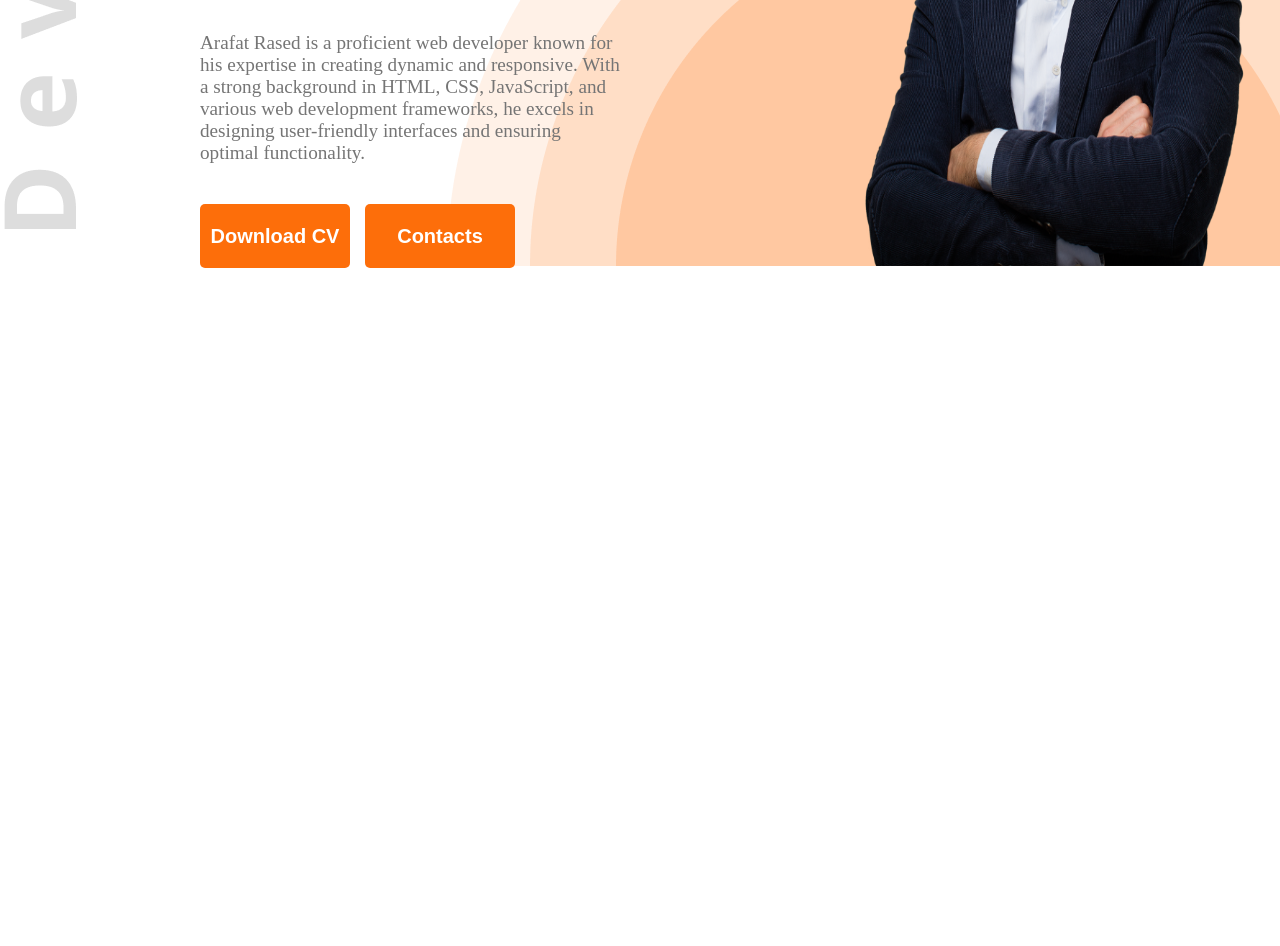
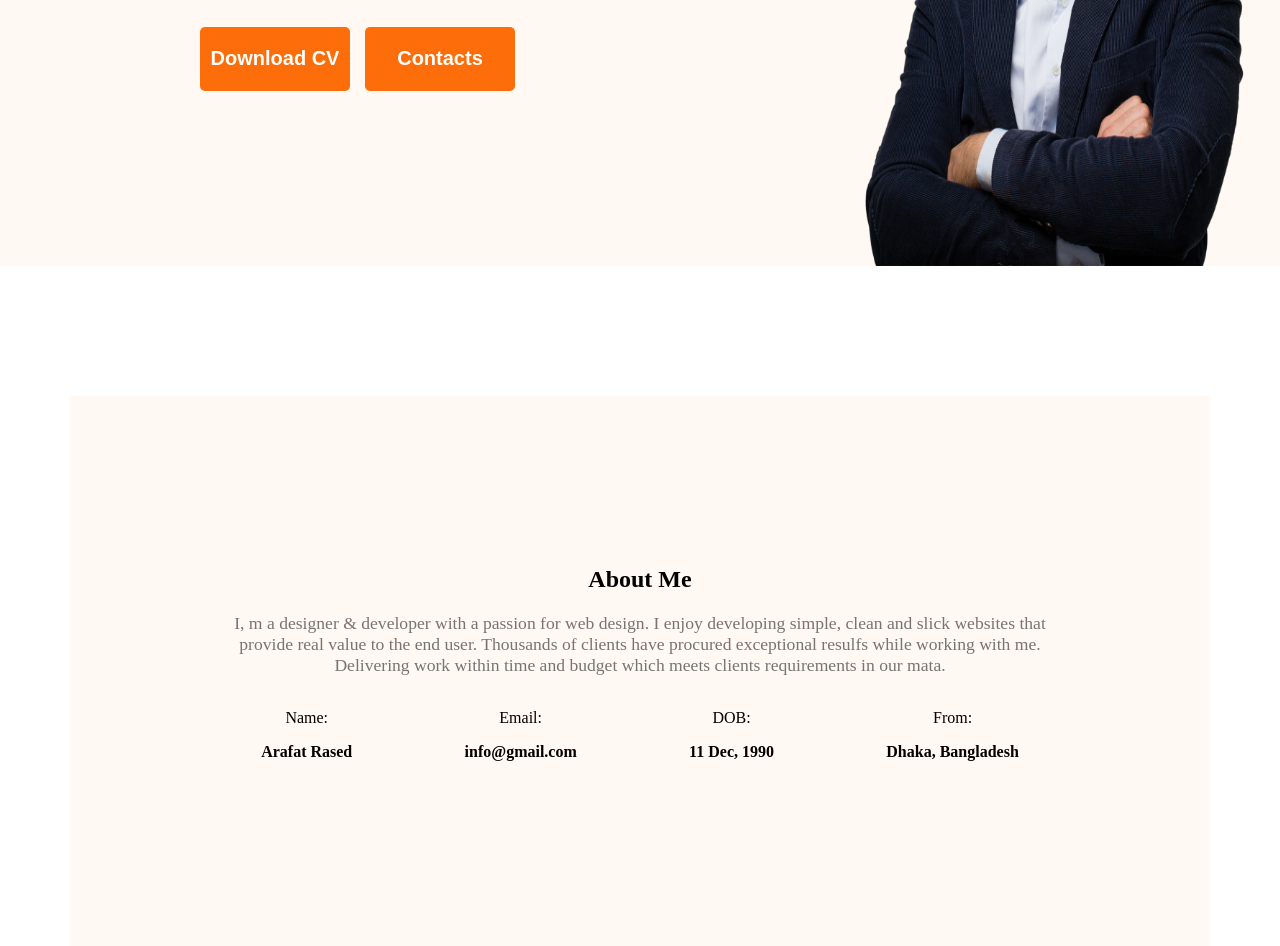
Before and after one commit to arafatrased/personal-portfolio-website, a plain HTML site: page index.html in a window 1280 px wide. Shown: the part 534-1480 px from the top of the page. Before the commit the page ends 804 px from the top, so only its background shows below. Drawn offline with Linux system fonts and the light colour scheme.

Commit message:
aboutme done

```diff
--- a/index.html
+++ b/index.html
@@ -33,6 +33,30 @@
         </div>
     </header>
     <main>
+        <section class="about secondary-bg">
+            <h2>About Me</h2>
+            <p class="section-description">I, m a designer & developer with a passion for web design. I enjoy developing simple, clean and slick websites that provide real value to the end user. Thousands of clients have procured exceptional resulfs while working with me. Delivering work within time and budget which meets clients requirements in our mata.</p>
+            <div class="about-items">
+                <div class="about-item">
+                    <p class="item-title">Name:</p>
+                    <p class="item-description">Arafat Rased</p>
+                </div>
+                <div class="about-item">
+                    <p class="item-title">Email:</p>
+                    <p class="item-description">info@gmail.com</p>
+                </div>
+                <div class="about-item">
+                    <p class="item-title">DOB:</p>
+                    <p class="item-description">11 Dec, 1990</p>
+                </div>
+                <div class="about-item">
+                    <p class="item-title">From:</p>
+                    <p class="item-description">Dhaka, Bangladesh</p>
+                </div>
+
+            </div>
+
+        </section>
 
     </main>
     <footer>
--- a/styles/portfolio.css
+++ b/styles/portfolio.css
@@ -32,15 +32,26 @@ body{
     border: none;
 
 }
-
+.section-title{
+    font-weight: bold;
+    font-size: 2.1em;
+}
+.section-description{
+    font-size: 1.1em;
+    color: #757575;
+}
+.secondary-bg{
+    background: rgb(255, 248, 243);
+}
 /* Header */
 
 .header{
     background-image: url('../images/developer.png'), url('../images/header_bg.png');
     background-repeat: 	no-repeat;
-    background-position: top left, bottom right;
+    background-position: bottom left, bottom right;
     height: 100vh;
     width: 100vw;
+    background: rgb(255, 248, 243);
 }
 
 /* navbar styles */
@@ -87,12 +98,12 @@ nav li a{
 
 .banner-greetings{
     color: rgb(71, 71, 71);
-    font-size: 2.8em;
+    font-size: 2em;
     font-weight: 600;
 }
 .banner-title{
     font-weight: bold;
-    font-size: 5.3em;
+    font-size: 4em;
 }
 .banner-profile-pic{
     width: 100%;
@@ -111,3 +122,30 @@ nav li a{
     gap: 15px;
     margin-top: 40px;
 }
+/* Main styles */
+
+main{
+    max-width: 1140px;
+    margin: 0 auto;
+}
+
+
+/* about */
+
+.about{
+    box-sizing: border-box;
+    text-align: center;
+    margin-top: 130px;
+    padding: 150px;
+    height: 550px;
+}
+.about-items{
+    display: flex;
+    align-items: center;
+    justify-content: space-around;
+    text-align: center;
+    gap:30px;
+}
+.item-description{
+    font-weight: bold;
+}
```
